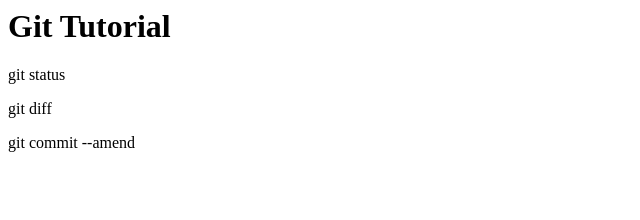
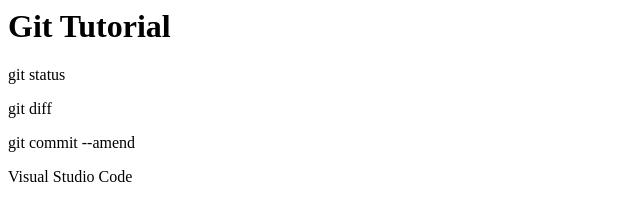
Before and after one commit to shiramizu-junya/git-tutorial, a plain HTML site: page index.html in a window 1280 px wide. Shown: the whole page, without its empty margins (0-640 px from the left). Drawn offline with Linux system fonts and the light colour scheme.

Commit message:
feat: Visual Studio Codeを追加

```diff
--- a/index.html
+++ b/index.html
@@ -2,3 +2,4 @@
 <p>git status</p>
 <p>git diff</p>
 <p>git commit --amend</p>
+<p>Visual Studio Code</p>
```
